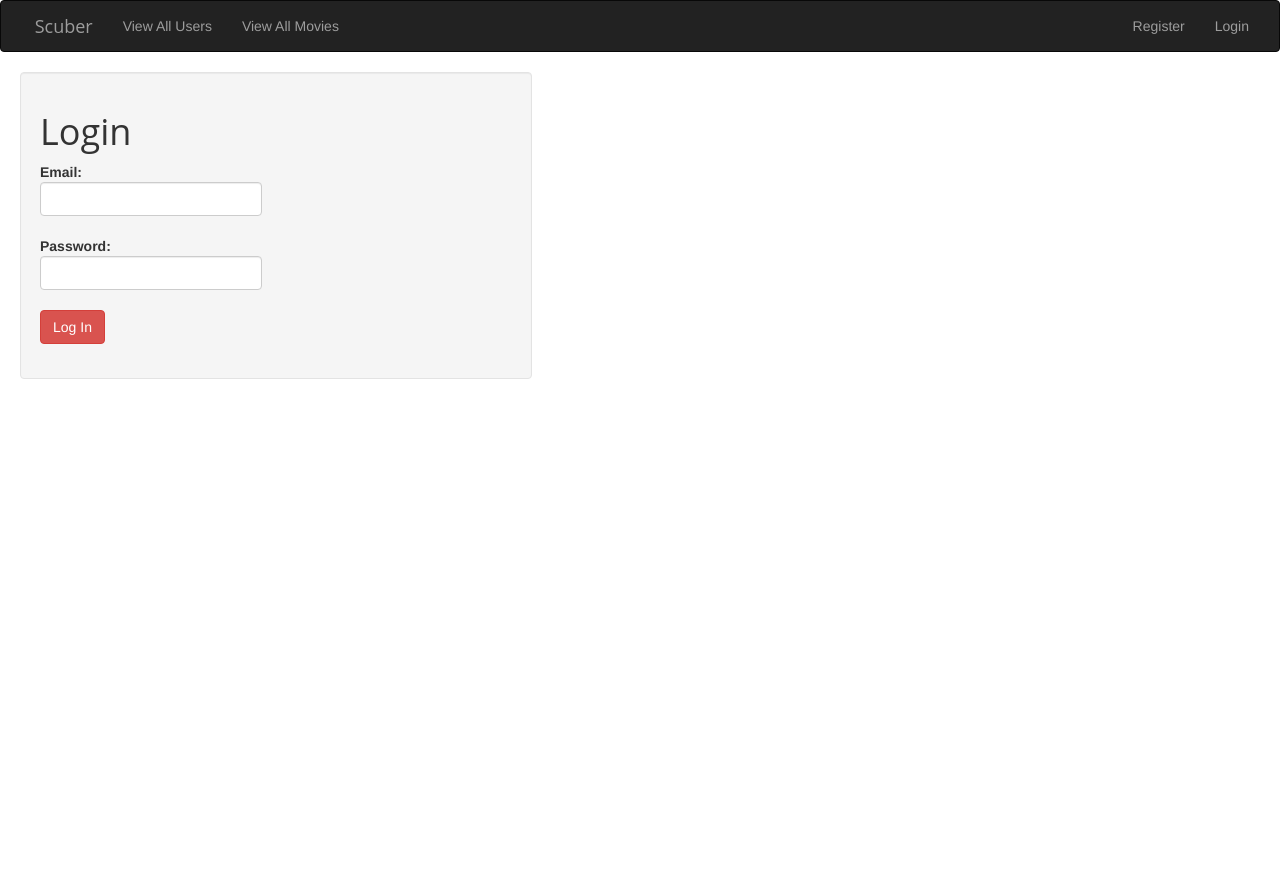
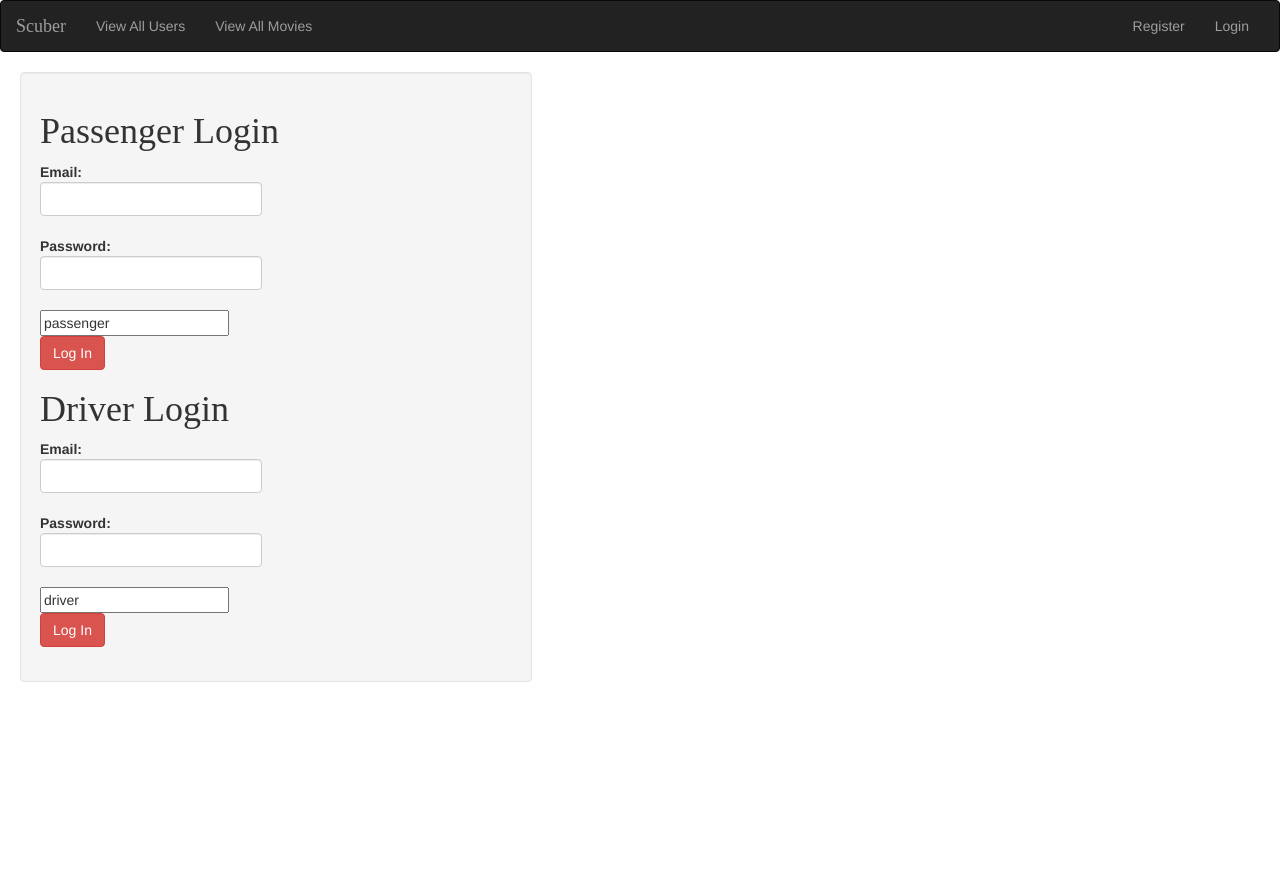
Before and after one commit to paceko/Scuber, a Flask app: page /login in a window 1280 px wide. Run offline with Flask 2, Linux system fonts and the light colour scheme; some libraries are stand-ins or nearby versions; some web fonts are replaced.

Commit message:
working on adding hidden inputs and making 2 registrations into 1

```diff
--- a/model.py
+++ b/model.py
@@ -130,5 +130,6 @@ if __name__ == "__main__":
 
     from server import app
     connect_to_db(app)
+    #create all database
     db.create_all()
     print "Connected to DB."
--- a/server.py
+++ b/server.py
@@ -63,6 +63,8 @@ def register_process():
     flash("Driver %s added." % email)
     return redirect("/drivers/%s" % new_driver.driver_id)
 
+#######################################################################################################
+#Passenger login
 
 @app.route('/login', methods=['GET'])
 def login_form():
@@ -70,8 +72,6 @@ def login_form():
 
     return render_template("login_form.html")
 
-#######################################################################################################
-#Passenger login
 
 @app.route('/login', methods=['POST'])
 def passenger_login_process():
@@ -82,6 +82,7 @@ def passenger_login_process():
     password = request.form["password"]
 
     passenger_user = Passenger.query.filter_by(email=email).first()
+    driver_user = Driver.query.filter_by(email=email).first()
 
     if not passenger_user:
         flash("No such passenger. Please try again.")
@@ -95,6 +96,7 @@ def passenger_login_process():
 
     flash("Vrooooom. Here we go!")
     return redirect("/passengers/%s" % passenger_user.passenger_id)
+
 
 
 @app.route('/logout')
@@ -143,151 +145,150 @@ def driver_login_process():
 
  ################################################################################################
 
+@app.route("/users")
+def user_list():
+    """Show list of users."""
 
-# @app.route("/users")
-# def user_list():
-#     """Show list of users."""
-
-#     users = User.query.all()
-#     return render_template("user_list.html", users=users)
+    users = User.query.all()
+    return render_template("user_list.html", users=users)
 
 
-# @app.route("/users/<int:user_id>")
-# def user_detail(user_id):
-#     """Show info about user."""
+@app.route("/users/<int:user_id>")
+def user_detail(user_id):
+    """Show info about user."""
 
-#     user = User.query.get(user_id)
-#     return render_template("user.html", user=user)
+    user = User.query.get(user_id)
+    return render_template("user.html", user=user)
 
 
-# @app.route("/movies")
-# def movie_list():
-#     """Show list of movies."""
+@app.route("/movies")
+def movie_list():
+    """Show list of movies."""
 
-#     movies = Movie.query.order_by('title').all()
-#     return render_template("movie_list.html", movies=movies)
+    movies = Movie.query.order_by('title').all()
+    return render_template("movie_list.html", movies=movies)
 
 
-# @app.route("/movies/<int:movie_id>", methods=['GET'])
-# def movie_detail(movie_id):
-#     """Show info about movie.
+@app.route("/movies/<int:movie_id>", methods=['GET'])
+def movie_detail(movie_id):
+    """Show info about movie.
 
-#     If a user is logged in, let them add/edit a rating.
-#     """
-#     print "made it here"
+    If a user is logged in, let them add/edit a rating.
+    """
+    print "made it here"
 
-#     movie = Movie.query.get(movie_id)
+    movie = Movie.query.get(movie_id)
 
-#     user_id = session.get("user_id")
+    user_id = session.get("user_id")
 
-#     if user_id:
-#         user_rating = Rating.query.filter_by(
-#             movie_id=movie_id, user_id=user_id).first()
+    if user_id:
+        user_rating = Rating.query.filter_by(
+            movie_id=movie_id, user_id=user_id).first()
 
-#     else:
-#         user_rating = None
+    else:
+        user_rating = None
 
-#     # Get average rating of movie
+    # Get average rating of movie
 
-#     rating_scores = [r.score for r in movie.ratings]
-#     avg_rating = float(sum(rating_scores)) / len(rating_scores)
+    rating_scores = [r.score for r in movie.ratings]
+    avg_rating = float(sum(rating_scores)) / len(rating_scores)
 
-#     prediction = None
+    prediction = None
 
-#     # Prediction code: only predict if the user hasn't rated it.
+    # Prediction code: only predict if the user hasn't rated it.
 
-#     if (not user_rating) and user_id:
-#         user = User.query.get(user_id)
-#         if user:
-#             prediction = user.predict_rating(movie)
+    if (not user_rating) and user_id:
+        user = User.query.get(user_id)
+        if user:
+            prediction = user.predict_rating(movie)
 
-#     # Either use the prediction or their real rating
+    # Either use the prediction or their real rating
 
-#     if prediction:
-#         # User hasn't scored; use our prediction if we made one
-#         effective_rating = prediction
+    if prediction:
+        # User hasn't scored; use our prediction if we made one
+        effective_rating = prediction
 
-#     elif user_rating:
-#         # User has already scored for real; use that
-#         effective_rating = user_rating.score
+    elif user_rating:
+        # User has already scored for real; use that
+        effective_rating = user_rating.score
 
-#     else:
-#         # User hasn't scored, and we couldn't get a prediction
-#         effective_rating = None
+    else:
+        # User hasn't scored, and we couldn't get a prediction
+        effective_rating = None
 
-#     # Get the eye's rating, either by predicting or using real rating
+    # Get the eye's rating, either by predicting or using real rating
 
-#     the_eye = User.query.filter_by(email="the-eye@of-judgment.com").one()
-#     eye_rating = Rating.query.filter_by(
-#         user_id=the_eye.user_id, movie_id=movie.movie_id).first()
+    the_eye = User.query.filter_by(email="the-eye@of-judgment.com").one()
+    eye_rating = Rating.query.filter_by(
+        user_id=the_eye.user_id, movie_id=movie.movie_id).first()
 
-#     if eye_rating is None:
-#         eye_rating = the_eye.predict_rating(movie)
+    if eye_rating is None:
+        eye_rating = the_eye.predict_rating(movie)
 
-#     else:
-#         eye_rating = eye_rating.score
+    else:
+        eye_rating = eye_rating.score
 
-#     if eye_rating and effective_rating:
-#         difference = abs(eye_rating - effective_rating)
+    if eye_rating and effective_rating:
+        difference = abs(eye_rating - effective_rating)
 
-#     else:
-#         # We couldn't get an eye rating, so we'll skip difference
-#         difference = None
+    else:
+        # We couldn't get an eye rating, so we'll skip difference
+        difference = None
 
-#     # Depending on how different we are from the Eye, choose a message
+    # Depending on how different we are from the Eye, choose a message
 
-#     BERATEMENT_MESSAGES = [
-#         "I suppose you don't have such bad taste after all.",
-#         "I regret every decision that I've ever made that has brought me" +
-#             " to listen to your opinion.",
-#         "Words fail me, as your taste in movies has clearly failed you.",
-#         "Did you watch this movie in an alternate universe where your taste doesn't suck?",
-#         "Words cannot express the awfulness of your taste."
-#     ]
+    BERATEMENT_MESSAGES = [
+        "I suppose you don't have such bad taste after all.",
+        "I regret every decision that I've ever made that has brought me" +
+            " to listen to your opinion.",
+        "Words fail me, as your taste in movies has clearly failed you.",
+        "Did you watch this movie in an alternate universe where your taste doesn't suck?",
+        "Words cannot express the awfulness of your taste."
+    ]
 
-#     if difference is not None:
-#         beratement = BERATEMENT_MESSAGES[int(difference)]
+    if difference is not None:
+        beratement = BERATEMENT_MESSAGES[int(difference)]
 
-#     else:
-#         beratement = None
+    else:
+        beratement = None
 
-#     return render_template(
-#         "movie.html",
-#         movie=movie,
-#         user_rating=user_rating,
-#         average=avg_rating,
-#         prediction=prediction,
-#         eye_rating=eye_rating,
-#         difference=difference,
-#         beratement=beratement
-#         )
+    return render_template(
+        "movie.html",
+        movie=movie,
+        user_rating=user_rating,
+        average=avg_rating,
+        prediction=prediction,
+        eye_rating=eye_rating,
+        difference=difference,
+        beratement=beratement
+        )
 
 
-# @app.route("/movies/<int:movie_id>", methods=['POST'])
-# def movie_detail_process(movie_id):
-#     """Add/edit a rating."""
+@app.route("/movies/<int:movie_id>", methods=['POST'])
+def movie_detail_process(movie_id):
+    """Add/edit a rating."""
 
-#     # Get form variables
-#     score = int(request.form["score"])
+    # Get form variables
+    score = int(request.form["score"])
 
-#     user_id = session.get("user_id")
-#     if not user_id:
-#         raise Exception("No user logged in.")
+    user_id = session.get("user_id")
+    if not user_id:
+        raise Exception("No user logged in.")
 
-#     rating = Rating.query.filter_by(user_id=user_id, movie_id=movie_id).first()
+    rating = Rating.query.filter_by(user_id=user_id, movie_id=movie_id).first()
 
-#     if rating:
-#         rating.score = score
-#         flash("Rating updated.")
+    if rating:
+        rating.score = score
+        flash("Rating updated.")
 
-#     else:
-#         rating = Rating(user_id=user_id, movie_id=movie_id, score=score)
-#         flash("Rating added.")
-#         db.session.add(rating)
+    else:
+        rating = Rating(user_id=user_id, movie_id=movie_id, score=score)
+        flash("Rating added.")
+        db.session.add(rating)
 
-#     db.session.commit()
+    db.session.commit()
 
-#     return redirect("/movies/%s" % movie_id)
+    return redirect("/movies/%s" % movie_id)
 #########################################################################################
 # Debug
 
--- a/templates/base.html
+++ b/templates/base.html
@@ -12,7 +12,7 @@
           rel="stylesheet">
 <link href='http://fonts.googleapis.com/css?family=Frijole' rel='stylesheet' type='text/css'>
     <style>
-        h1, h2, h3, .navbar-brand { font-family: "Open Sans"; }
+        h1, h2, h3, .navbar-brand { font-family: "ntr"; }
 
 
         #homepage-title {
@@ -37,7 +37,6 @@
           height: 100%;
           margin: 0;
           padding: 0;
-          background-image: url("/static/sauron.jpg");
           background-size: 100%;
         }
 
@@ -71,7 +70,7 @@
             </button>
             <!--left logo icon on homepage -->
             <a class="navbar-brand" href="/">
-                <span class="glyphicon glyphicon-eye-open"></span>
+                <!-- <span class="glyphicon glyphicon-eye-open"></span> -->
                 Scuber
             </a>
         </div>
--- a/templates/homepage.html
+++ b/templates/homepage.html
@@ -4,4 +4,6 @@
     	<h6 id="homepage-title">choose your side</h6>
 	</div>
 
+</div>
+</div>
 {% endblock %}
--- a/templates/login_form.html
+++ b/templates/login_form.html
@@ -1,24 +1,49 @@
 {% extends 'base.html' %}
 {% block content %}
-<div class="well spaced" style="width:40%;">
+<div class='well spaced' style='width:40%;'>
 <div>
-    <h1>Login</h1>
+    <h1>Passenger Login</h1>
     <form action="/login" method="POST">
 
-        <div class="form-group">
+        <div class='form-group'>
             <label>Email:
-                <input type="email" name="email" required class="form-control">
+                <input type='email' name='email' required class='form-control'>
             </label>
         </div>
 
-        <div class="form-group">
+        <div class='form-group'>
             <label>Password:
-                <input type="password" name="password" required class="form-control">
+                <input type='password' name='password' required class='form-control'>
+            </label>
+        </div>
+        <input type= 'text' value='passenger' name='user_type'>
+        <input type='hidden' value='passenger_user' name='passenger'>
+
+
+        <div class='form-group'>
+            <input type='submit' value='Log In' class='btn btn-danger'>
+        </div>
+
+    <h1>Driver Login</h1>
+    <form action="/login" method="POST">
+
+        <div class='form-group'>
+            <label>Email:
+                <input type='email' name='email' required class='form-control'>
             </label>
         </div>
 
-        <div class="form-group">
-            <input type="submit" value="Log In" class="btn btn-danger">
+        <div class='form-group'>
+            <label>Password:
+                <input type='password' name='password' required class='form-control'>
+            </label>
+        </div>
+        <input type= 'text' value='driver' name='user_type'>
+        <input type='hidden' value='driver_user' name='driver'>
+
+
+        <div class='form-group'>
+            <input type='submit' value='Log In' class='btn btn-danger'>
         </div>
 
     </form>
--- a/templates/user_list.html
+++ b/templates/user_list.html
@@ -8,6 +8,7 @@
               <a href="/users/{{ user.user_id }}">
                 {{ user.user_id }} ({{ user.email }})
               </a>
+
           </li>
       {% endfor %}
     </ul>
```
